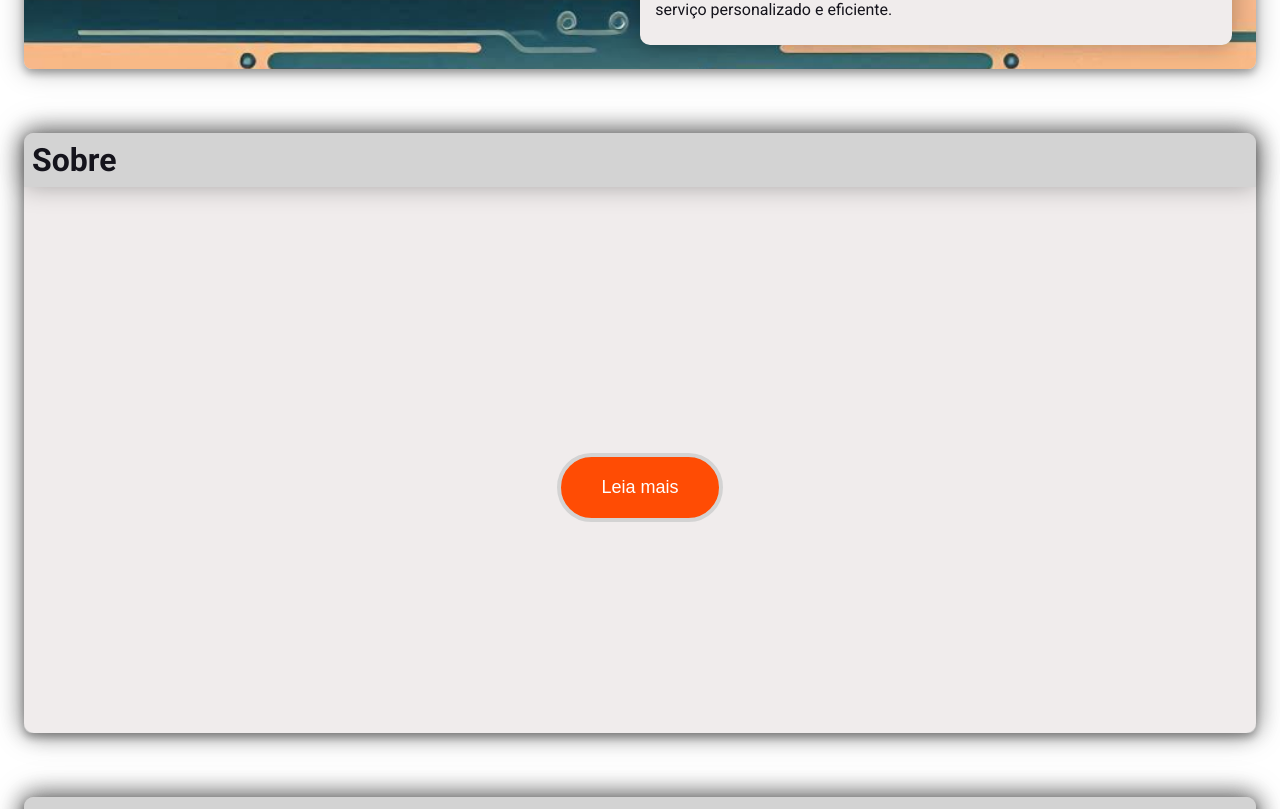
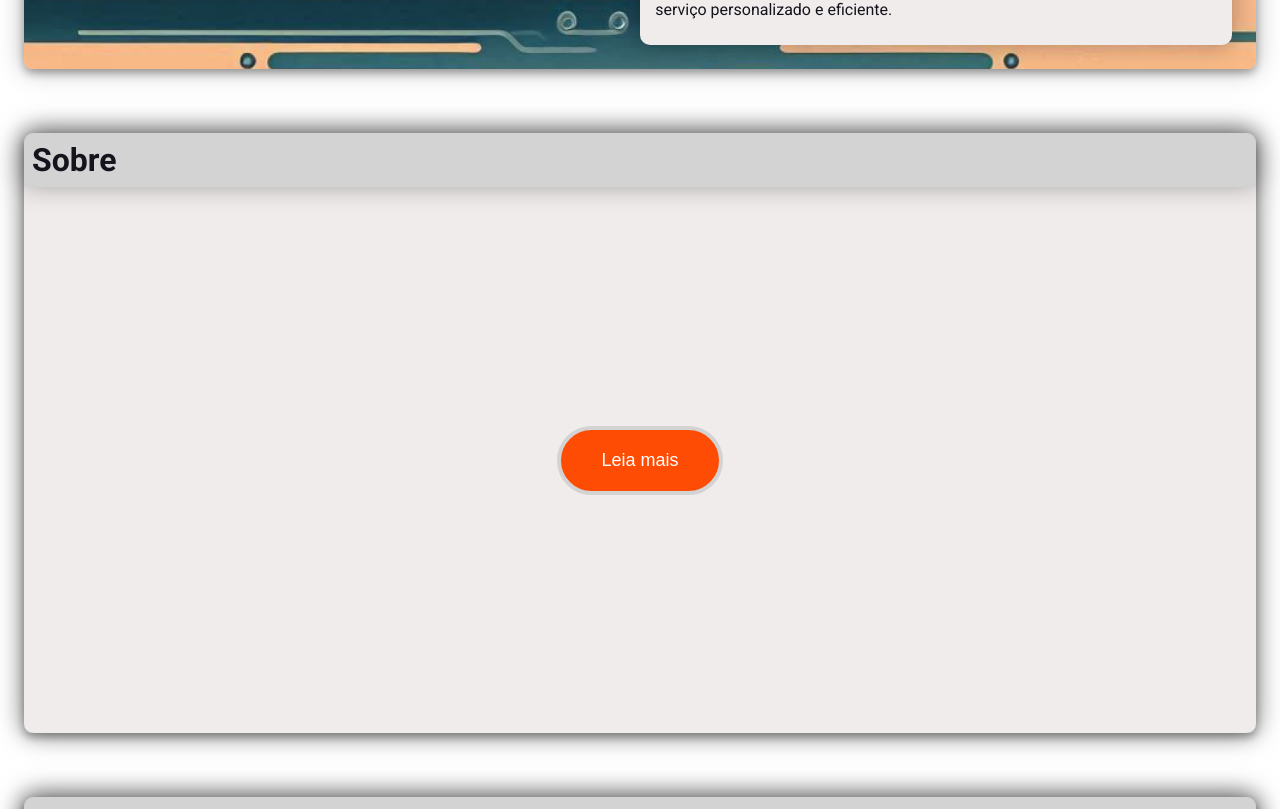
Before and after one commit to Arturstriker3/test-truckme, a Vue app: page / in a window 1280 px wide. Shown: the part 651-1460 px from the top of the page. Built offline with nearby package versions, Linux system fonts and the light colour scheme.

Commit message:
fix: sections height

```diff
--- a/src/App.vue
+++ b/src/App.vue
@@ -496,6 +496,9 @@
       filter: drop-shadow(0 0 0.75rem rgba(0, 0, 0, 0.3));
 
       .content {
+
+        display: flex;
+        flex-direction: column;
         height: 100%;
         width: 100%;
 
@@ -582,6 +585,8 @@
       filter: drop-shadow(0 0 0.75rem rgba(0, 0, 0, 0.3));
 
       .content {
+        display: flex;
+        flex-direction: column;
         height: 100%;
         width: 100%;
 
@@ -630,6 +635,8 @@
       filter: drop-shadow(0 0 0.75rem rgba(0, 0, 0, 0.3));
 
       .content {
+        display: flex;
+        flex-direction: column;
         height: 100%;
         width: 100%;
 
```
